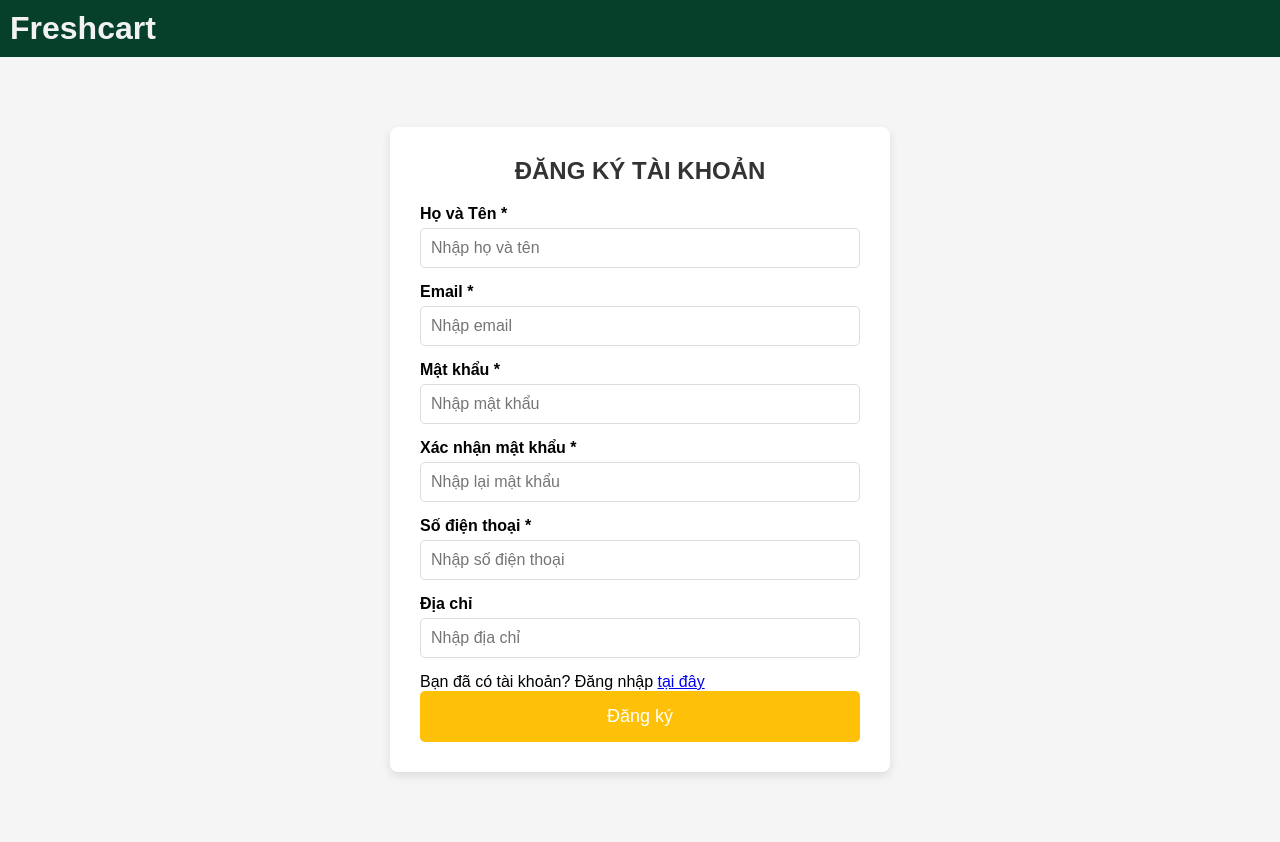
After one commit to legih/freshcart, a PHP site: page /register.html in a window 1280 px wide. The commit adds this page. Run offline with PHP 8.4, Linux system fonts and the light colour scheme.

Commit message:
second update

```diff
--- /dev/null
+++ b/register.html
@@ -0,0 +1,59 @@
+<!DOCTYPE html>
+<html lang="en">
+
+<head>
+    <meta charset="UTF-8">
+    <meta name="viewport" content="width=device-width, initial-scale=1.0">
+    <title>Register - My Website</title>
+    <link rel="stylesheet" href="styles.css">
+    <script src="script.js" defer></script>
+    <style>
+
+    </style>
+</head>
+
+<body>
+    <!-- Header Section -->
+    <header>
+        <div class="navbar">
+            <div class="logo">
+                <h1><a href="website.html">Freshcart</a></h1>
+    </header>
+
+    <!-- Register Form -->
+    <div class="container">
+        <div class="register-container">
+            <h2>ĐĂNG KÝ TÀI KHOẢN</h2>
+            <form action="register-action.php" method="post">
+                <div class="form-group">
+                    <label for="fullname">Họ và Tên *</label>
+                    <input type="text" id="fullname" name="fullname" placeholder="Nhập họ và tên" required>
+                </div>
+                <div class="form-group">
+                    <label for="email">Email *</label>
+                    <input type="email" id="email" name="email" placeholder="Nhập email" required>
+                </div>
+                <div class="form-group">
+                    <label for="password">Mật khẩu *</label>
+                    <input type="password" id="password" name="password" placeholder="Nhập mật khẩu" required>
+                </div>
+                <div class="form-group">
+                    <label for="confirm-password">Xác nhận mật khẩu *</label>
+                    <input type="password" id="confirm-password" name="confirm-password" placeholder="Nhập lại mật khẩu" required>
+                </div>
+                <div class="form-group">
+                    <label for="phone">Số điện thoại *</label>
+                    <input type="tel" id="phone" name="phone" placeholder="Nhập số điện thoại" required>
+                </div>
+                <div class="form-group">
+                    <label for="address">Địa chỉ</label>
+                    <input type="text" id="address" name="address" placeholder="Nhập địa chỉ">
+                </div>
+                <p>Bạn đã có tài khoản? Đăng nhập <a href="signin.html">tại đây</a></p>
+                <button type="submit" class="btn-submit">Đăng ký</button>
+            </form>
+        </div>
+    </div>
+</body>
+
+</html>
--- a/styles.css
+++ b/styles.css
@@ -48,7 +48,17 @@ header {
   justify-content: space-between;
   align-items: center;
 }
-
+.nav-icons a {
+  background-color: #f44336;
+  color: white;
+  padding: 14px 25px;
+  text-align: center;
+  text-decoration: none;
+  display: inline-block;
+}
+.nav-icons a:hover {
+  background-color: red;
+}
 .search-bar {
   margin: 10px 0;
   text-align: center;
@@ -375,3 +385,171 @@ header {
   text-decoration: none;
   color: #f2f2f2;
 }
+       body {
+        font-family: Arial, sans-serif;
+        background-color: #f5f5f5;
+        margin: 0;
+        padding: 0;
+    }
+
+
+    .signin-container {
+        background-color: #fff;
+        width: 400px;
+        padding: 30px;
+        margin: 50px auto;
+        border-radius: 8px;
+        box-shadow: 0 4px 10px rgba(0, 0, 0, 0.1);
+    }
+
+    .signin-container h2 {
+        margin-bottom: 20px;
+        text-align: center;
+        font-size: 24px;
+        color: #333;
+    }
+
+    .signin-container form {
+        display: flex;
+        flex-direction: column;
+    }
+
+    .form-group {
+        margin-bottom: 15px;
+    }
+
+    .form-group label {
+        font-weight: bold;
+        margin-bottom: 5px;
+        display: block;
+    }
+
+    .form-group input {
+        width: 100%;
+        padding: 10px;
+        border: 1px solid #ddd;
+        border-radius: 5px;
+        font-size: 16px;
+    }
+
+    .form-group input:focus {
+        border-color: #ff8800;
+        outline: none;
+    }
+
+    .forgot-password {
+        margin: 10px 0;
+        text-align: right;
+    }
+
+    .forgot-password a {
+        color: #ff8800;
+        text-decoration: none;
+    }
+
+    .btn-submit {
+        background-color: #ffc107;
+        color: #fff;
+        border: none;
+        padding: 15px;
+        border-radius: 5px;
+        cursor: pointer;
+        font-size: 18px;
+    }
+
+    .btn-submit:hover {
+        background-color: #e0a800;
+    }
+
+    .signup-link {
+        text-align: center;
+        margin-top: 20px;
+    }
+
+    .signup-link a {
+        color: #ff8800;
+        text-decoration: none;
+    }
+            /* Reset and basic styling */
+            body {
+              font-family: Arial, sans-serif;
+              background-color: #f5f5f5;
+              margin: 0;
+              padding: 0;
+          }
+
+          .container {
+              width: 100%;
+              max-width: 1200px;
+              margin: 0 auto;
+              padding: 20px;
+          }
+
+
+          .register-container {
+              background-color: #fff;
+              width: 500px;
+              padding: 30px;
+              margin: 50px auto;
+              border-radius: 8px;
+              box-shadow: 0 4px 10px rgba(0, 0, 0, 0.1);
+          }
+
+          .register-container h2 {
+              margin-bottom: 20px;
+              text-align: center;
+              font-size: 24px;
+              color: #333;
+          }
+
+          .register-container form {
+              display: flex;
+              flex-direction: column;
+          }
+
+          .form-group {
+              margin-bottom: 15px;
+          }
+
+          .form-group label {
+              font-weight: bold;
+              margin-bottom: 5px;
+              display: block;
+          }
+
+          .form-group input {
+              width: 100%;
+              padding: 10px;
+              border: 1px solid #ddd;
+              border-radius: 5px;
+              font-size: 16px;
+          }
+
+          .form-group input:focus {
+              border-color: #ff8800;
+              outline: none;
+          }
+
+          .btn-submit {
+              background-color: #ffc107;
+              color: #fff;
+              border: none;
+              padding: 15px;
+              border-radius: 5px;
+              cursor: pointer;
+              font-size: 18px;
+          }
+
+          .btn-submit:hover {
+              background-color: #e0a800;
+          }
+
+          .signin-link {
+              text-align: center;
+              margin-top: 20px;
+          }
+
+          .signin-link a {
+              color: #ff8800;
+              text-decoration: none;
+          }
--- a/website.html
+++ b/website.html
@@ -28,7 +28,7 @@
                 <button class="search-btn">🔍</button>
             </div>
             <div class="nav-icons">
-                <button id="login-btn">Sign In</button>
+                <a href="signin.html">Sign In</a>
                 <button id="cart-btn">Cart (<span id="cart-count">0</span>)</button>
             </div>
         </div>
```
Also changed, not shown: salmon.html (+3 -6 lines), signin.html (added, +39 -0 lines).
